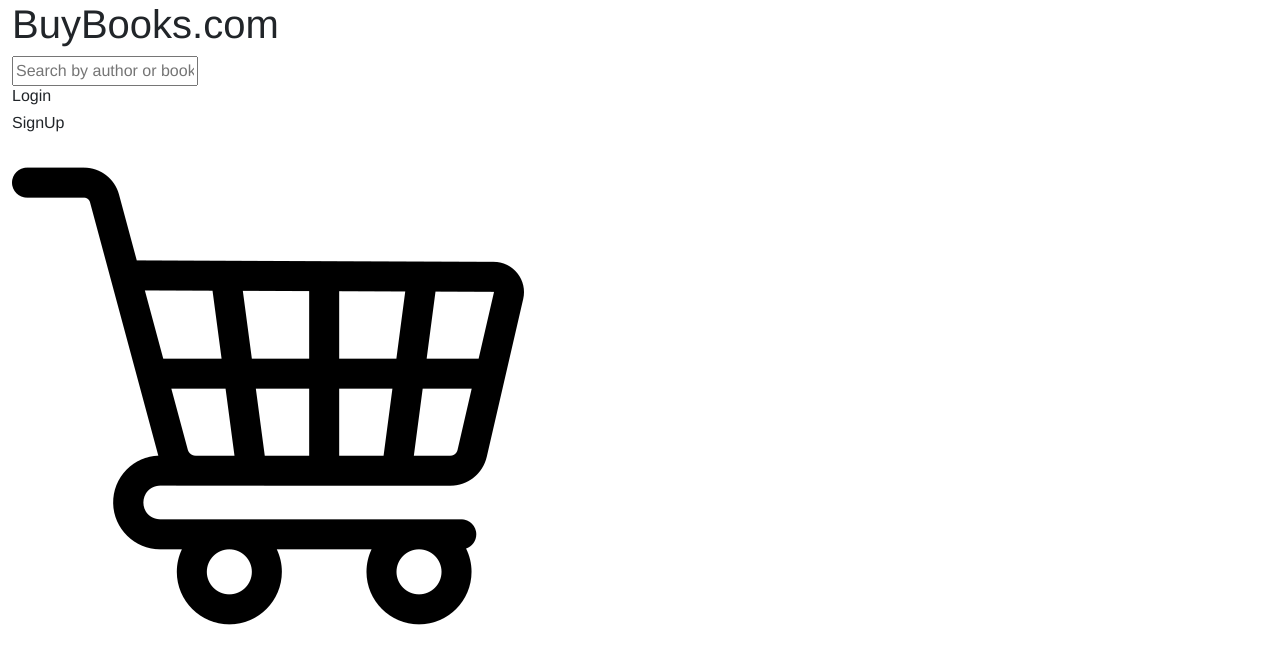
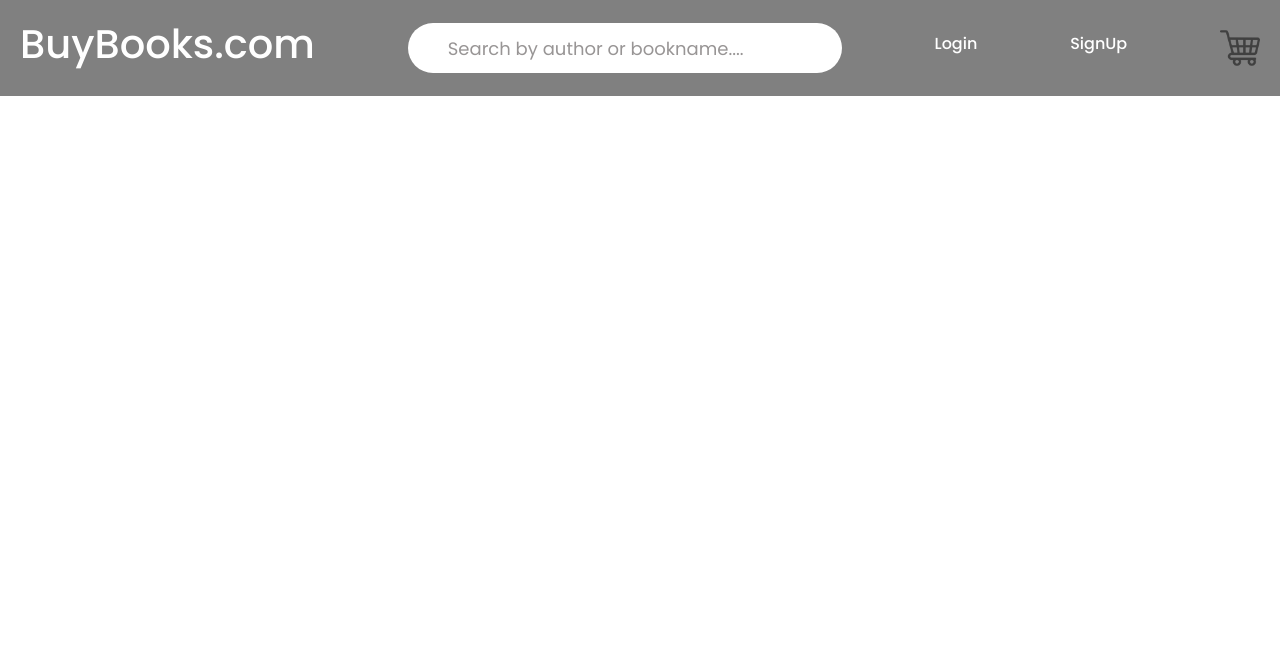
Before and after one commit to TheMohit2003/Books, a plain HTML site: page pages/home.html in a window 1280 px wide. Drawn offline with nearby package versions, Linux system fonts and the light colour scheme.

Commit message:
styles added for top navbar

```diff
--- a/styles/home.css
+++ b/styles/home.css
@@ -1,4 +1,51 @@
+@import url('https://fonts.googleapis.com/css2?family=Poppins:ital,wght@0,100;0,200;0,300;0,400;0,500;0,600;0,700;0,800;0,900;1,100;1,200;1,300;1,400;1,500;1,600;1,700;1,800;1,900&display=swap');
+
+
 *{
     box-sizing: border-box;
-    font-family:Helvetica, sans-serif;
+
+    font-family: 'Poppins', sans-serif;
 }
+
+*:focus{
+    outline: none;
+}
+
+a:hover{
+    cursor: pointer;
+}
+
+
+
+/* top navbar styles */
+
+.top-navbar{
+    background-color: #808080;
+    color: #fff;
+    display: flex;
+    flex-direction: row;
+    justify-content:space-between;
+    align-items: center;
+    flex-wrap: wrap;
+    padding: 20px 20px 20px 20px;
+}
+
+.top-navbar input{
+    border-radius: 25px;
+    width: 35%;
+    height: 50px;
+    border: solid 0px white;
+    padding-left: 40px;
+    font-size:large
+}
+
+.top-navbar input::placeholder{
+    color: #989595
+}
+
+.top-navbar img{
+    height: 40px;
+    width: 40px;
+    color: #fff;
+    opacity:50%;
+}
```
